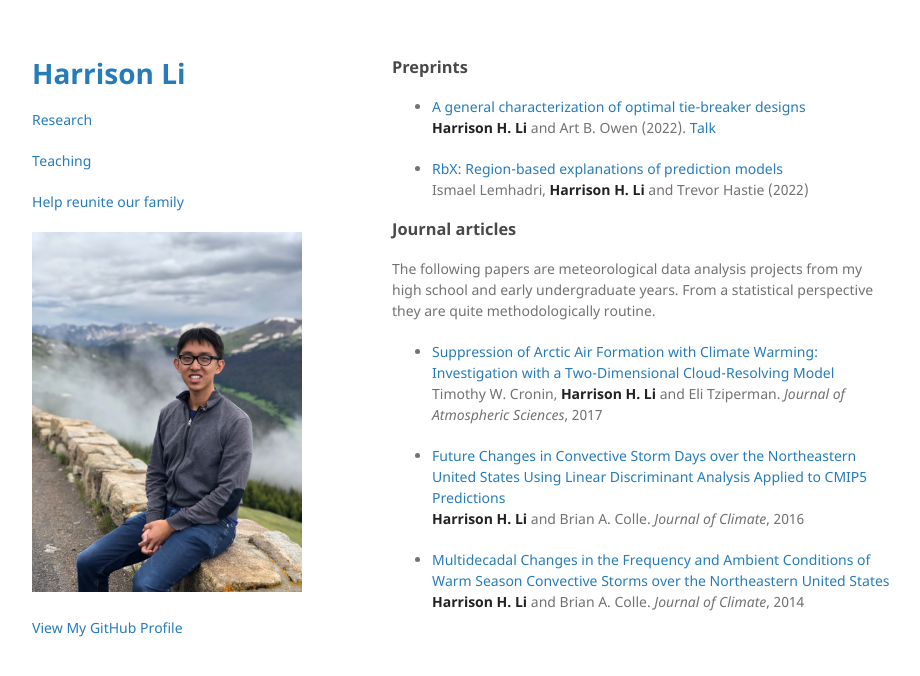
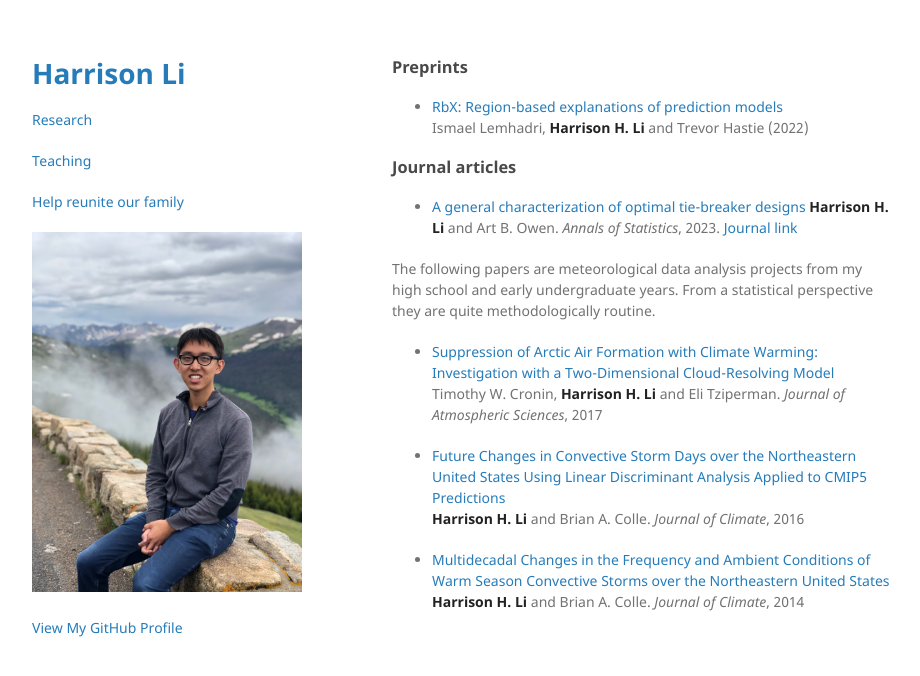
Before and after one commit to hli90722/hli90722.github.io, a Jekyll site: the page built from research.md, in a window 1280 px wide. Shown: the top 676 px of the page, without its empty margins (178-1098 px from the left). Built offline with Jekyll 4.4.1, drawn with Linux system fonts in a browser that asks for light colours; the repository's description, which GitHub fills in, is left out.

Commit message:
added AOS pdf and link

```diff
--- a/research.md
+++ b/research.md
@@ -5,13 +5,15 @@ permalink: /research/
 ---
 
 ### Preprints
-- [A general characterization of optimal tie-breaker designs](https://arxiv.org/abs/2202.12511)\
-**Harrison H. Li** and Art B. Owen (2022). [Talk](https://www.youtube.com/watch?v=Bqk9CF3s08A)
 
 - [RbX: Region-based explanations of prediction models](https://arxiv.org/abs/2210.08721)\
 Ismael Lemhadri, **Harrison H. Li** and Trevor Hastie (2022)
 
 ### Journal articles
+
+- [A general characterization of optimal tie-breaker designs](https://hli90722.github.io/pdfs/AOS2275.pdf)
+**Harrison H. Li** and Art B. Owen. *Annals of Statistics*, 2023. [Journal link](https://projecteuclid.org/journals/annals-of-statistics/volume-51/issue-3/A-general-characterization-of-optimal-tie-breaker-designs/10.1214/23-AOS2275.short)
+
 The following papers are meteorological data analysis projects from my high school and early undergraduate years. From a statistical perspective they are quite methodologically routine.
 
 - [Suppression of Arctic Air Formation with Climate Warming: Investigation with a Two-Dimensional Cloud-Resolving Model](https://journals.ametsoc.org/view/journals/atsc/74/9/jas-d-16-0193.1.xml)\
```
Also changed, not shown: teaching.md (+2 -1 lines), 1 other file.
